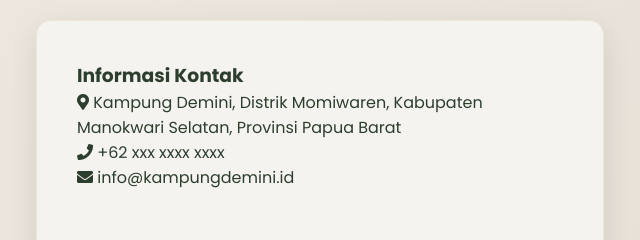
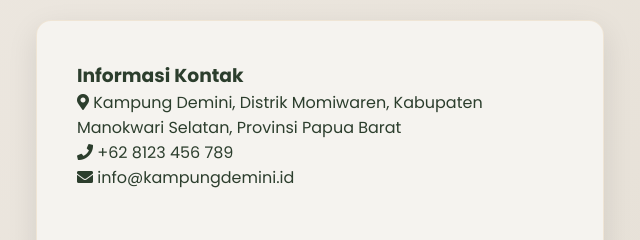
Before and after one commit to Jhoo17/Kerja_Praktek, a plain HTML site: page demini-village.html in a window 1280 px wide. Shown: the part 4201-4441 px from the top of the page, 636-1276 px from the left. Drawn offline with nearby package versions, Linux system fonts and the light colour scheme.

Commit message:
menambahkan nomor HP, minor update

```diff
--- a/demini-village.html
+++ b/demini-village.html
@@ -158,7 +158,7 @@
             <div class="contact-info">
                 <h3>Informasi Kontak</h3>
                 <p><i class="fas fa-map-marker-alt"></i> Kampung Demini, Distrik Momiwaren, Kabupaten Manokwari Selatan, Provinsi Papua Barat</p>
-                <p><i class="fas fa-phone"></i> +62 xxx xxxx xxxx</p>
+                <p><i class="fas fa-phone"></i> +62 8123 456 789</p>
                 <p><i class="fas fa-envelope"></i> info@kampungdemini.id</p>
             </div>
         </div>
```
